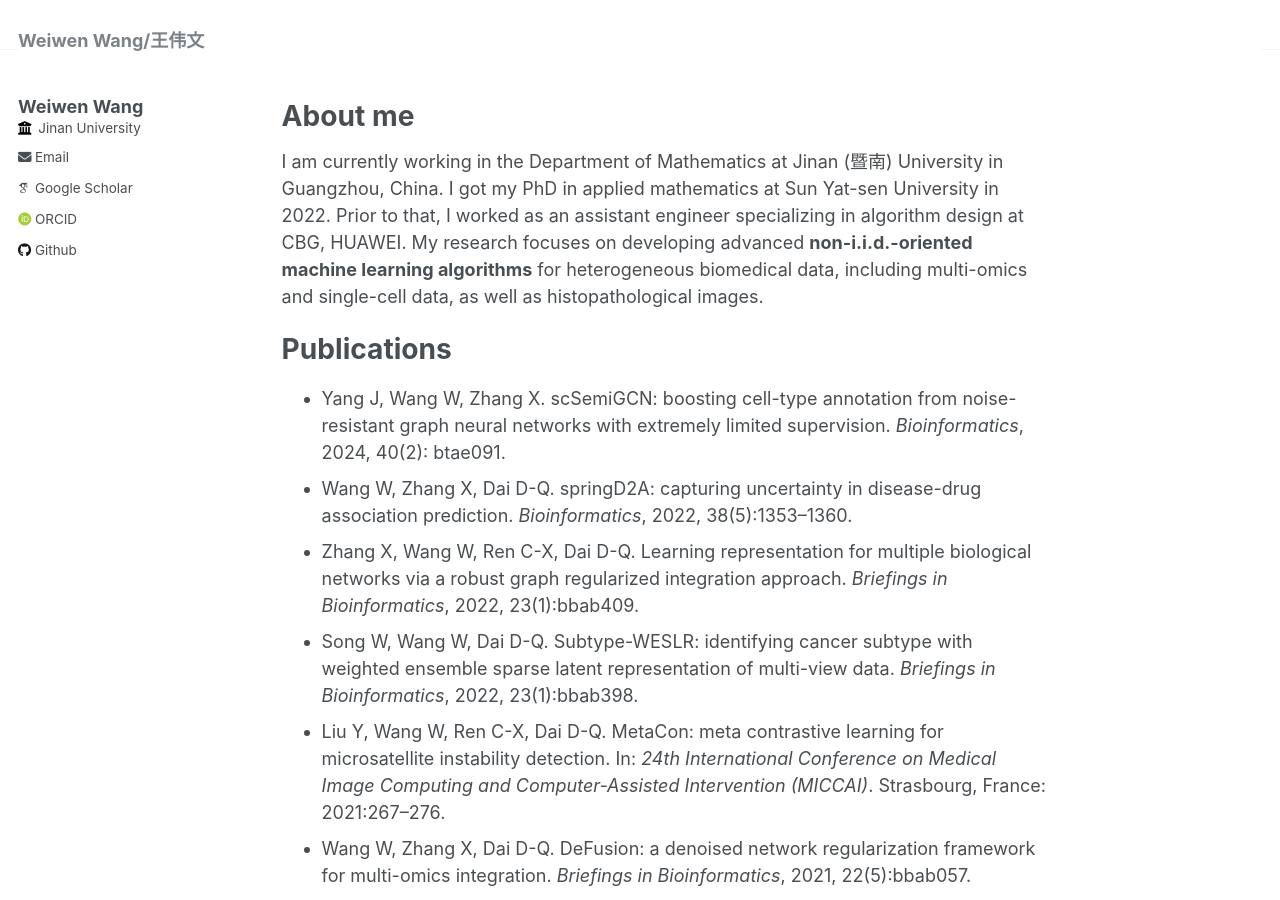
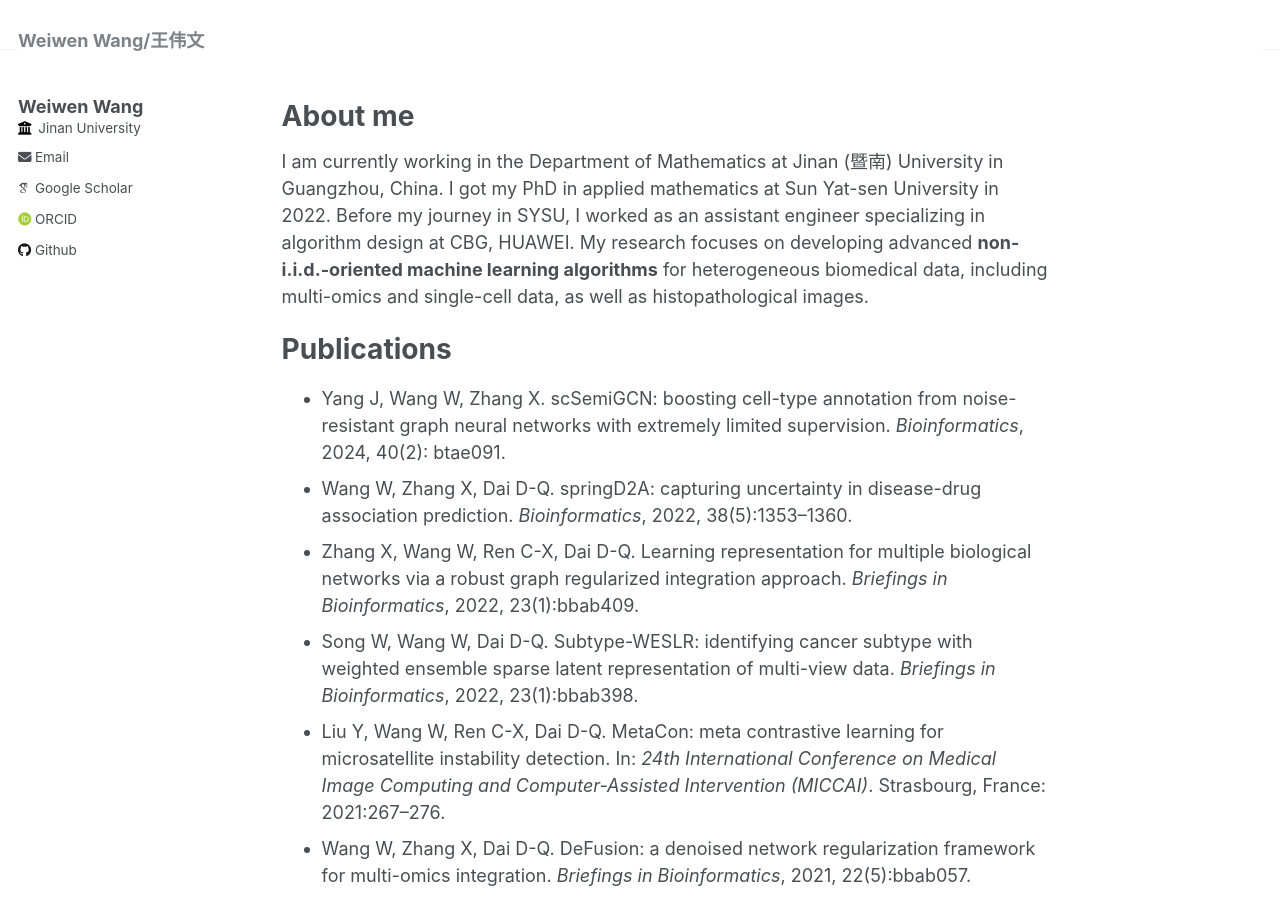
Before and after one commit to wangyuanhao/wangyuanhao.github.io, a Jekyll site: the page built from _pages/about.md, in a window 1280 px wide and 900 px high. Built offline with Jekyll 4.4.1, drawn with Linux system fonts in a browser that asks for light colours; some web fonts are replaced.

Commit message:
Update about.md

```diff
--- a/_pages/about.md
+++ b/_pages/about.md
@@ -8,7 +8,7 @@ redirect_from:
 ---
 About me
 ======
-I am currently working in the Department of Mathematics at Jinan (暨南) University in Guangzhou, China. I got my PhD in applied mathematics at Sun Yat-sen University in 2022. Prior to that, I worked as an assistant engineer specializing in algorithm design at CBG, HUAWEI. My research focuses on developing advanced **non-i.i.d.-oriented machine learning algorithms** for heterogeneous biomedical data, including multi-omics and single-cell data, as well as histopathological images.
+I am currently working in the Department of Mathematics at Jinan (暨南) University in Guangzhou, China. I got my PhD in applied mathematics at Sun Yat-sen University in 2022. Before my journey in SYSU, I worked as an assistant engineer specializing in algorithm design at CBG, HUAWEI. My research focuses on developing advanced **non-i.i.d.-oriented machine learning algorithms** for heterogeneous biomedical data, including multi-omics and single-cell data, as well as histopathological images.
 
 Publications
 ======
```
